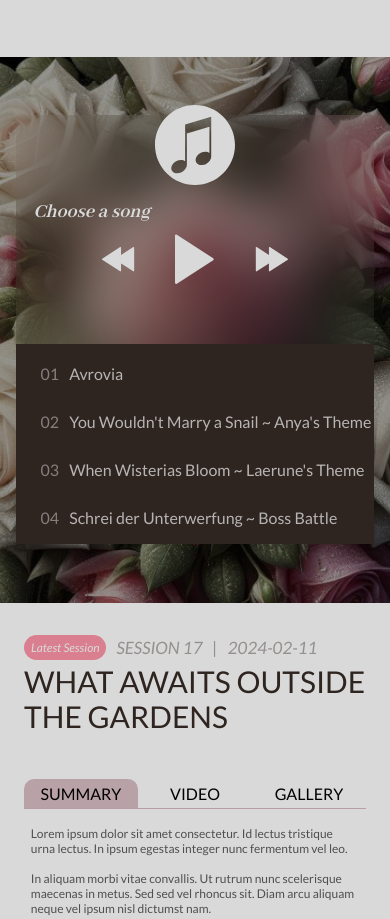
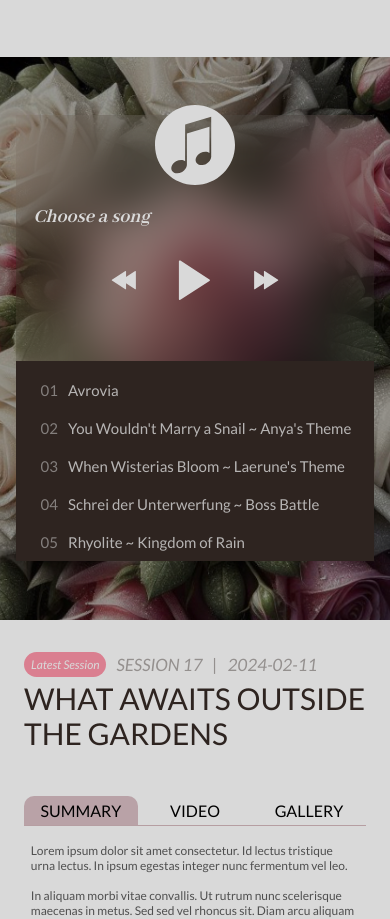
Before and after one commit to hollyefig/avrovia, a React (Create React App) app: page / in a window 390 px wide. Shown: the part 1340-2259 px from the top of the page. Built offline with nearby package versions, Linux system fonts and the light colour scheme; grey boxes are pictures that could not be loaded.

Commit message:
music sect tune up

```diff
--- a/src/components/sect3/Sect3.jsx
+++ b/src/components/sect3/Sect3.jsx
@@ -7,7 +7,6 @@ import gsap from "gsap";
 
 export default function Sect3() {
   // & music svg stuff
-  const [svgWidth, setSvgWidth] = useState(80);
 
   // & song
   const [track, setTrack] = useState();
@@ -42,6 +41,7 @@ export default function Sect3() {
     newAudio.play();
   };
 
+  // ! pause/ play
   const pauseSong = () => {
     if (audio.paused) {
       tl.current.resume();
@@ -54,6 +54,7 @@ export default function Sect3() {
     }
   };
 
+  // ! seek
   const seek = (e) => {
     if (e === "add") {
       if (audio.currentTime + 10 < audio.duration) {
@@ -71,6 +72,7 @@ export default function Sect3() {
     }
   };
 
+  // * UseEffect
   useEffect(() => {
     tl.current = gsap.timeline({
       defaults: {
@@ -131,7 +133,7 @@ export default function Sect3() {
                 </span>
                 <span
                   className='playPause material-symbols-outlined'
-                  onClick={() => pauseSong()}
+                  onClick={() => track && pauseSong()}
                 >
                   {play ? (
                     <svg
--- a/src/components/sect3/sect3.css
+++ b/src/components/sect3/sect3.css
@@ -3,7 +3,7 @@
     background-position: center;
     background-repeat: no-repeat;
     background-size: cover;
-    padding: 4%;
+    padding: 8% 4%;
     display: flex;
     justify-content: center;
     align-items: center;
@@ -70,11 +70,13 @@
 .player {
     display: flex;
     flex-direction: column;
-    row-gap: 10px;
+    row-gap: 30px;
     width: 100%;
     max-width: 425px;
     padding: 0 5%;
+    margin: 50px 0 0 0px;
 }
+
 
 .audioControls {
     display: flex;
@@ -103,7 +105,7 @@
 }
 
 .minus10 svg, .plus10 svg {
-    width: 40px
+    width: 30px
 }
 
 .minus10 {
@@ -115,17 +117,18 @@
 }
 
 .playBtn {
-    height: 50px;
+    height: 40px;
     justify-content: center;
 }
 
 .sect3Right {
-    height: 300px;
+    height: 230px;
     overflow-y: scroll;
     display: flex;
     flex-direction: column;
-    row-gap: 29px;
+    row-gap: 20px;
     background-color: var(--brown);
+    font-size: 15px;
 
 }
 
@@ -178,18 +181,20 @@
         max-width: 425px;
     }
 
+    .sect3Right {
+        overflow-x: hidden;
+    }
+
     .player {
         max-width: none;
+        margin: 70px 0 0 0;
     }
 
     .sect3Right {
         max-height: 200px;
     }
 
-    .songTitle {
-            padding: 65px 0 0 0;
-            display: inline-block;
-    }
+
 }
 
 
```
